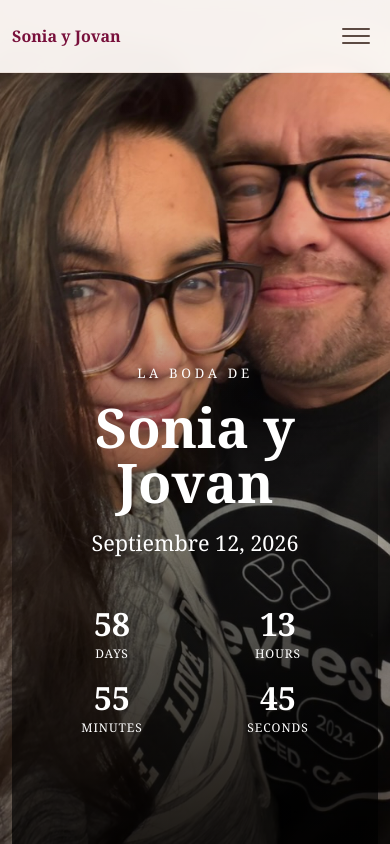
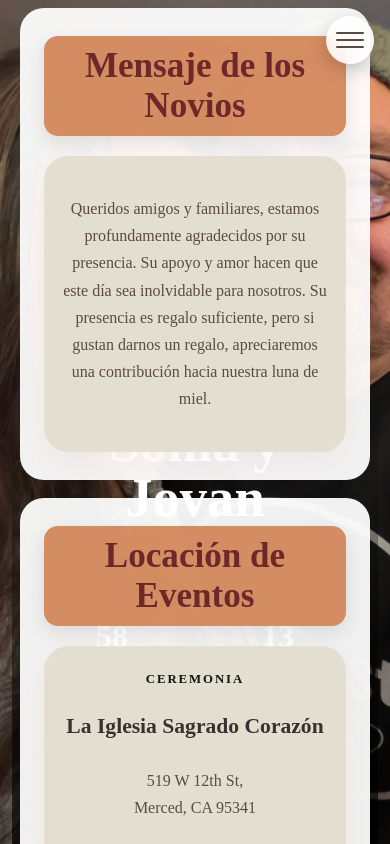
Before and after one commit to julio-reyes-tena/soniajovanweddingpage, a React (Vite) app: page / in a window 390 px wide. Shown: the top 844 px of the page. Built offline with nearby package versions, Linux system fonts and the light colour scheme.

Commit message:
faster mobile

```diff
--- a/src/index.css
+++ b/src/index.css
@@ -7,15 +7,15 @@ html {
   box-sizing: border-box;
 }
 
-
 body {
-  margin: 0;
-  font-family: Georgia, serif;
   background-image: url("./assets/flowers realistic.png");
   background-size: 100% auto;
   background-position: top center;
-  background-attachment: scroll;
-  color: #3b2f2f;
+  background-repeat: no-repeat;
+}
+
+.home-page {
+  padding-bottom: 250px;
 }
 
 a {
@@ -30,5 +30,5 @@ img {
 }
 
 #root {
-  min-height: 100vh;
+  min-height: 100%;
 }
--- a/src/styles.css
+++ b/src/styles.css
@@ -41,6 +41,7 @@
   font-weight: 700;
   color: #78103b;
 }
+
 
 .nav-links {
   display: flex;
@@ -166,7 +167,7 @@
   text-transform: uppercase;
   letter-spacing: 0.28em;
   font-size: 0.82rem;
-  color: #0e7f4c;
+  color: #0b0e0d;
 }
 
 h1 {
@@ -443,6 +444,25 @@ p {
 }
 
 
+.home-page {
+  padding-bottom: 250px;
+}
+
+
+
+
+
+
+
+
+
+
+
+
+
+
+
+
 
 
 
@@ -463,92 +483,121 @@ p {
 
 @media (max-width: 820px) {
 
+  /* ---------- Mobile Background ---------- */
 
-
-  @media (max-width: 820px) {
   body {
     background-image: url("./assets/sj3.jpeg");
-    background-size: 100% auto;
-    background-position: top center;
+    background-size: cover;
+    background-position: center top;
+    background-repeat: no-repeat;
+    background-attachment: fixed;
   }
-}
+
   .container,
   .narrow {
-    width: min(100% - 24px, 680px);
+    width: min(calc(100% - 24px), 680px);
   }
 
- @media (max-width: 820px) {
+  /* ---------- Floating Hamburger ---------- */
+
+  .navbar {
+    position: fixed;
+    top: 16px;
+    right: 16px;
+    left: auto;
+    width: auto;
+    z-index: 500;
+
+    background: transparent;
+    border: none;
+    backdrop-filter: none;
+    box-shadow: none;
+  }
+
   .navbar-inner {
-    position: relative;
-    flex-direction: row;
-    justify-content: space-between;
-    gap: 16px;
-    padding: 10px 0;
+    display: flex;
+    justify-content: flex-end;
+    align-items: center;
+
+    width: auto;
+    min-height: auto;
+    padding: 0;
+    margin: 0;
   }
 
   .brand {
-    font-size: 1rem;
+    display: none;
   }
 
   .mobile-menu-button {
     display: flex;
-    width: 44px;
-    height: 40px;
-    padding: 8px;
+    width: 48px;
+    height: 48px;
+    margin: 0;
+    padding: 10px;
+
     border: none;
-    border-radius: 10px;
-    background: transparent;
+    border-radius: 50%;
+
+    background: rgba(255,255,255,.88);
+    backdrop-filter: blur(10px);
+
     flex-direction: column;
     justify-content: center;
     gap: 5px;
+
     cursor: pointer;
+
+    box-shadow: 0 6px 18px rgba(0,0,0,.18);
   }
 
   .mobile-menu-button span {
-    display: block;
     width: 100%;
     height: 2px;
     background: #5c4a42;
     border-radius: 999px;
   }
 
+  /* ---------- Mobile Menu ---------- */
+
   .nav-links {
-    position: absolute;
-    top: calc(100% + 1px);
-    right: 0;
-    left: 0;
-    z-index: 100;
+    position: fixed;
+
+    top: 74px;
+    right: 16px;
+    left: 16px;
+
     display: none;
     flex-direction: column;
-    align-items: stretch;
-    gap: 6px;
-    padding: 14px 16px 18px;
-    background: rgba(255, 250, 247, 0.99);
-    border-bottom: 1px solid #eaded7;
-    box-shadow: 0 12px 24px rgba(59, 47, 47, 0.12);
+
+    gap: 8px;
+
+    padding: 16px;
+
+    background: rgba(255,250,247,.98);
+    border-radius: 18px;
+
+    box-shadow: 0 12px 30px rgba(0,0,0,.18);
+
+    z-index: 499;
   }
 
   .nav-links.nav-links-open {
     display: flex;
   }
 
-  .nav-links > a,
+  .nav-links>a,
   .nav-dropdown-button {
     width: 100%;
     justify-content: center;
-    min-height: 42px;
-    padding: 10px 14px;
-  }
-
-  .nav-dropdown {
-    width: 100%;
+    padding: 12px;
   }
 
   .nav-dropdown-menu {
     display: none !important;
   }
-}
 
+  /* ---------- Hero ---------- */
 
   .hero {
     min-height: auto;
@@ -577,9 +626,11 @@ p {
 
   .countdown {
     display: grid;
-    grid-template-columns: repeat(2, minmax(90px, 1fr));
+    grid-template-columns: repeat(2,1fr);
     gap: 14px;
   }
+
+  /* ---------- Cards ---------- */
 
   .card-grid,
   .venue-list,
@@ -600,28 +651,26 @@ p {
     width: calc(100% - 32px);
     margin-bottom: 100px;
   }
-  @media (max-width: 820px) {
-  /* Fixed full-screen couple photo */
+
+  /* ---------- Mobile Home Hero ---------- */
+
   .home-page .hero {
     position: fixed;
     inset: 0;
     z-index: 0;
-    width: 100%;
-    min-height: 100svh;
-    padding: 0;
+
     background-image:
       linear-gradient(
         to bottom,
-        rgba(0, 0, 0, 0.08) 20%,
-        rgba(0, 0, 0, 0.55) 100%
+        rgba(0,0,0,.08) 20%,
+        rgba(0,0,0,.55) 100%
       ),
       var(--hero-mobile-image);
+
     background-size: cover;
     background-position: center;
-    background-repeat: no-repeat;
   }
 
-  /* Remove the desktop split image on mobile */
   .home-page .hero-image-wrap {
     display: none;
   }
@@ -630,20 +679,20 @@ p {
     display: flex;
     min-height: 100svh;
     align-items: flex-end;
-    justify-content: center;
-    overflow: visible;
+
     background: transparent;
+    box-shadow: none;
     border-radius: 0;
-    box-shadow: none;
   }
 
   .home-page .hero-content {
     width: 100%;
     padding: 34px 24px 80px;
+
     background: linear-gradient(
       to bottom,
       transparent,
-      rgba(0, 0, 0, 0.72)
+      rgba(0,0,0,.72)
     );
   }
 
@@ -655,12 +704,10 @@ p {
     color: white;
   }
 
-  /* Push the first content section below the full-screen photo */
   .home-page .hero + .section {
     margin-top: 100svh;
   }
 
-  /* All sections scroll above the fixed photo */
   .home-page > .section:not(.hero),
   .home-page > footer {
     position: relative;
@@ -669,15 +716,13 @@ p {
 
   .home-page > .section:not(.hero) {
     width: calc(100% - 24px);
-    margin-right: auto;
-    margin-left: auto;
+
+    margin: 0 auto 18px;
+
     padding: 28px 12px;
-    background: rgba(255, 255, 255, 0.94);
+
+    background: rgba(255,255,255,.94);
+
     border-radius: 24px;
   }
-
-  .home-page > .section:not(.hero) + .section {
-    margin-top: 18px;
-  }
 }
-}
```
